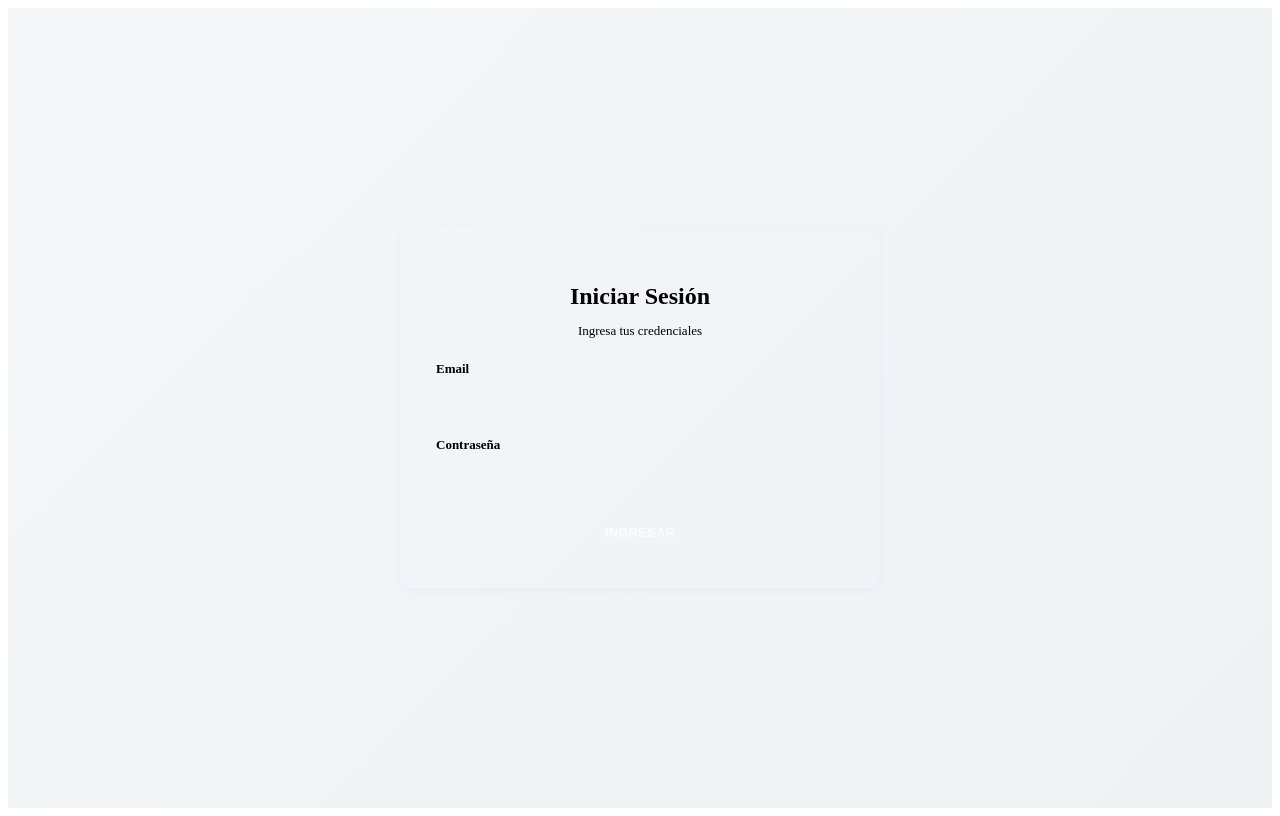
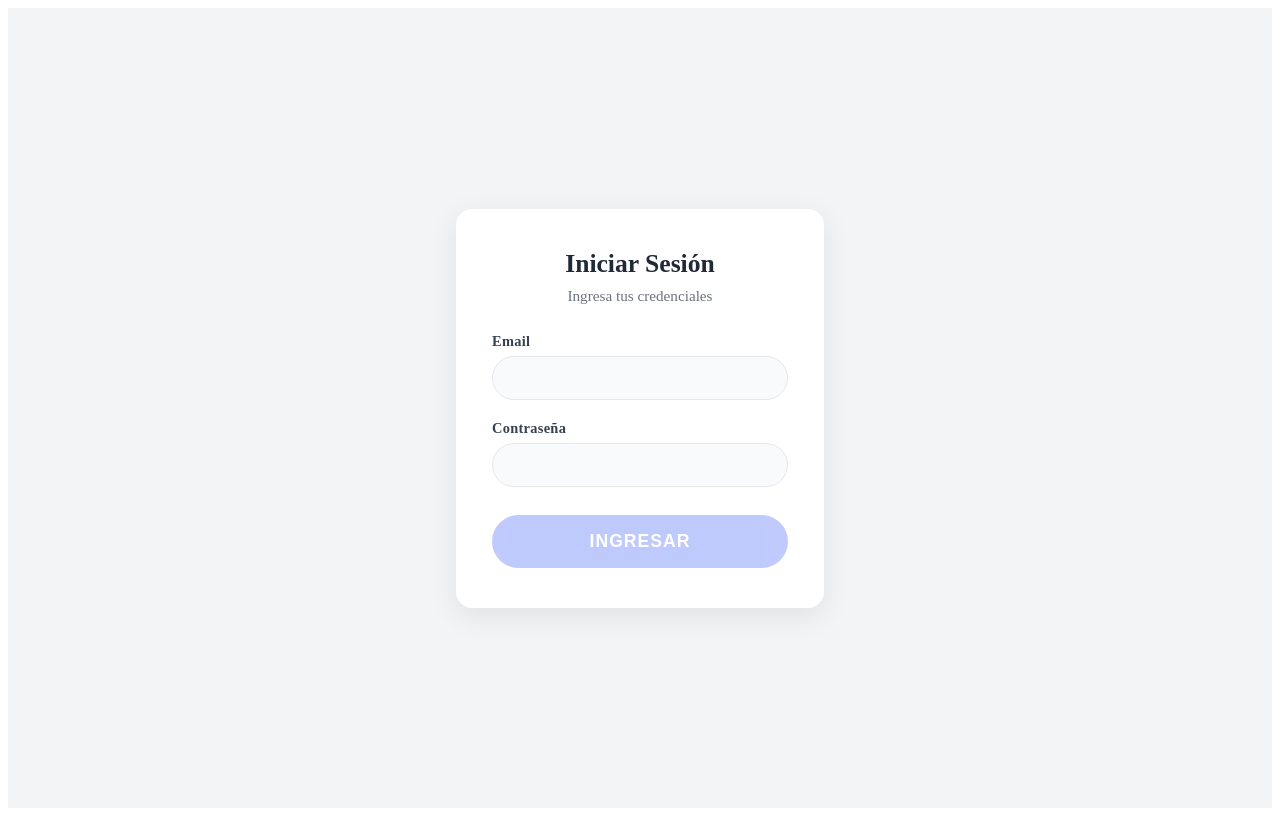
Before and after one commit to reyesromina/ProgAv2_integrador, an Angular app in the folder frontend/: page /login in a window 1280 px wide. Built offline with nearby package versions, Linux system fonts and the light colour scheme.

Commit message:
fix: correccion de ambiguedad generada por el prompt y spec proporcionados; eliminacion de constructor en el componente login, utilizacion de inject()

```diff
--- a/frontend/src/app/components/login/login.component.css
+++ b/frontend/src/app/components/login/login.component.css
@@ -1,44 +1,125 @@
-:root {
-  --primary: #008B8B;
-  --primary-light: #20B2AA;
-  --primary-dark: #006666;
-  --bg-light: #f5f7fa;
-  --bg-white: #ffffff;
-  --text-dark: #2c3e50;
-  --text-light: #7f8c8d;
-  --border: #e1e8ed;
-  --error: #e74c3c;
+/* Página completa centrada */
+.min-vh-100 {
+    min-height: 100vh;
+    display: flex;
+    align-items: center;
+    justify-content: center;
+    background-color: #f3f4f6;
 }
 
-* { box-sizing: border-box; }
+/* Contenedor limita el ancho */
+.container {
+    width: 100%;
+    max-width: 400px;
+    padding: 0 16px;
+    box-sizing: border-box;
+}
 
-/* Layout */
-.min-vh-100 { min-height: 100vh; display:flex; align-items:center; justify-content:center; padding:20px; background: linear-gradient(135deg,#f5f7fa 0%,#eef2f5 100%); }
-.container { width:100%; max-width:480px; }
+/* Tarjeta principal */
+.card {
+    background-color: #ffffff;
+    border-radius: 16px;
+    box-shadow: 0 8px 30px rgba(0, 0, 0, 0.08);
+    overflow: hidden;
+}
 
-.card { background: var(--bg-white); border-radius:12px; box-shadow: 0 2px 8px rgba(0,139,139,0.06); overflow:hidden; }
-.card-body { padding:36px; }
+.card-body {
+    padding: 40px 36px;
+}
 
-.card-title { color:var(--primary); font-size:24px; font-weight:700; text-align:center; margin-bottom:6px; }
-.subtitle { color:var(--text-light); text-align:center; font-size:13px; margin-bottom:22px; }
+/* Títulos */
+.card-title {
+    font-size: 1.6rem;
+    font-weight: bold;
+    text-align: center;
+    margin: 0 0 8px;
+    color: #1f2937;
+}
 
-/* Form */
-.form-group { margin-bottom:16px; }
-.form-label { display:block; font-weight:600; font-size:13px; margin-bottom:8px; color:var(--text-dark); }
-.form-control { width:100%; padding:10px 12px; border:1px solid var(--border); border-radius:8px; font-size:14px; background:var(--bg-white); color:var(--text-dark); }
-.form-control::placeholder { color:#bfc9cc; }
-.form-control:focus { outline:none; border-color:var(--primary); box-shadow:0 0 0 3px rgba(0,139,139,0.06); }
-.invalid-feedback { color:var(--error); font-size:12px; margin-top:6px; display:block; }
+.subtitle {
+    text-align: center;
+    color: #6b7280;
+    margin: 0 0 28px;
+    font-size: 0.95rem;
+}
 
-/* Buttons */
-.btn { width:100%; padding:12px 18px; border-radius:8px; font-weight:700; text-transform:uppercase; cursor:pointer; }
-.btn-primary { background:var(--primary); color:white; border:none; }
-.btn-primary:disabled { opacity:0.7; cursor:not-allowed; }
+/* Grupos de campos */
+.form-group {
+    margin-bottom: 20px;
+}
 
-.text-center { text-align:center; }
-.mt-3 { margin-top:16px; }
+.form-label {
+    display: block;
+    font-size: 0.9rem;
+    font-weight: 600;
+    color: #374151;
+    margin-bottom: 6px;
+    letter-spacing: 0.3px;
+}
 
-@media (max-width:480px) {
-  .card-body { padding:28px; }
-  .card-title { font-size:20px; }
+/* Inputs */
+.form-control {
+    display: block;
+    width: 100%;
+    padding: 12px 16px;
+    font-size: 1rem;
+    color: #1f2937;
+    background-color: #f9fafb;
+    border: 1.5px solid #e5e7eb;
+    border-radius: 50px;
+    box-sizing: border-box;
+    transition: border-color 0.3s ease, box-shadow 0.3s ease;
+    outline: none;
 }
+
+.form-control:focus {
+    border-color: #4f46e5;
+    background-color: #ffffff;
+    box-shadow: 0 0 0 4px rgba(79, 70, 229, 0.12);
+}
+
+/* Mensajes de error */
+.invalid-feedback {
+    margin-top: 6px;
+    font-size: 0.82rem;
+    color: #ef4444;
+    padding-left: 12px;
+}
+
+/* Botón submit */
+.btn.btn-primary {
+    display: block;
+    width: 100%;
+    margin-top: 28px;
+    padding: 16px 36px;
+    font-size: 1.1rem;
+    font-weight: bold;
+    text-transform: uppercase;
+    letter-spacing: 1px;
+    color: #ffffff;
+    background-color: #4f46e5;
+    border: none;
+    border-radius: 50px;
+    cursor: pointer;
+    box-shadow: 0 8px 15px rgba(79, 70, 229, 0.25);
+    transition: all 0.3s ease;
+}
+
+.btn.btn-primary:hover:not(:disabled) {
+    background-color: #4338ca;
+    box-shadow: 0 15px 20px rgba(79, 70, 229, 0.4);
+    transform: translateY(-3px);
+}
+
+.btn.btn-primary:active:not(:disabled) {
+    transform: translateY(-1px);
+    box-shadow: 0 5px 10px rgba(79, 70, 229, 0.3);
+}
+
+/* Botón deshabilitado */
+.btn.btn-primary:disabled {
+    background-color: #a5b4fc;
+    box-shadow: none;
+    cursor: not-allowed;
+    opacity: 0.7;
+}
--- a/frontend/src/app/components/login/login.component.html
+++ b/frontend/src/app/components/login/login.component.html
@@ -19,13 +19,13 @@
 
             <div
               class="invalid-feedback"
-              *ngIf="emailControl.touched && emailControl.invalid">
+              *ngIf="emailInvalid()">
 
-              <div *ngIf="emailControl.errors?.['required']">
+              <div *ngIf="emailRequiredError()">
                 El email es obligatorio.
               </div>
 
-              <div *ngIf="emailControl.errors?.['email']">
+              <div *ngIf="emailRequiredError()">
                 Ingrese un email válido.
               </div>
 
@@ -43,9 +43,9 @@
 
             <div
               class="invalid-feedback"
-              *ngIf="passwordControl.touched && passwordControl.invalid">
+               *ngIf="passwordInvalid()">
 
-              <div *ngIf="passwordControl.errors?.['required']">
+              <div *ngIf="passwordRequiredError()">
                 La contraseña es obligatoria.
               </div>
 
@@ -53,9 +53,9 @@
           </div>
 
           <button
-            type="submit"
-            class="btn btn-primary"
-            [disabled]="form.invalid">
+       type="submit"
+  class="btn btn-primary"
+  [disabled]="isFormInvalid()">
 
             Ingresar
 
--- a/frontend/src/app/components/login/login.component.ts
+++ b/frontend/src/app/components/login/login.component.ts
@@ -1,4 +1,4 @@
-import { Component, ChangeDetectionStrategy, inject } from '@angular/core';
+import { Component, ChangeDetectionStrategy, inject, computed } from '@angular/core';
 import { CommonModule } from '@angular/common';
 import { ReactiveFormsModule, FormBuilder, Validators, FormControl } from '@angular/forms';
 import { AuthService } from '../../services/auth.service';
@@ -15,23 +15,26 @@ import { Router } from '@angular/router';
   changeDetection: ChangeDetectionStrategy.OnPush
 })
 export class LoginComponent {
+
 private readonly fb = inject(FormBuilder);
+private readonly auth = inject(AuthService);
+private readonly tokenService = inject(TokenService);
+private readonly toast = inject(ToastService);
+private readonly router = inject(Router);
   form = this.fb.group({
     email: ['', [Validators.required, Validators.email]],
     password: ['', [Validators.required]]
   });
 
-  // expose controls as properties to avoid calling methods in template
-  emailControl = this.form.get('email') as FormControl;
-  passwordControl = this.form.get('password') as FormControl;
+  emailInvalid       = computed(() => !!this.form.get('email')?.touched && !!this.form.get('email')?.invalid);
+emailRequiredError = computed(() => !!this.form.get('email')?.touched && !!this.form.get('email')?.errors?.['required']);
+emailFormatError   = computed(() => !!this.form.get('email')?.touched && !!this.form.get('email')?.errors?.['email']);
 
-  constructor(
+passwordInvalid       = computed(() => !!this.form.get('password')?.touched && !!this.form.get('password')?.invalid);
+passwordRequiredError = computed(() => !!this.form.get('password')?.touched && !!this.form.get('password')?.errors?.['required']);
 
-    private auth: AuthService,
-    private tokenService: TokenService,
-    private toast: ToastService,
-    private router: Router
-  ) {}
+isFormInvalid = computed(() => this.form.invalid);
+
 
   login(): void {
     if (this.form.invalid) {
```
Also changed, not shown: frontend/src/sdd/login-prompt.md (+5 -3 lines), frontend/src/sdd/login-spec.md (+1 -1 lines).
